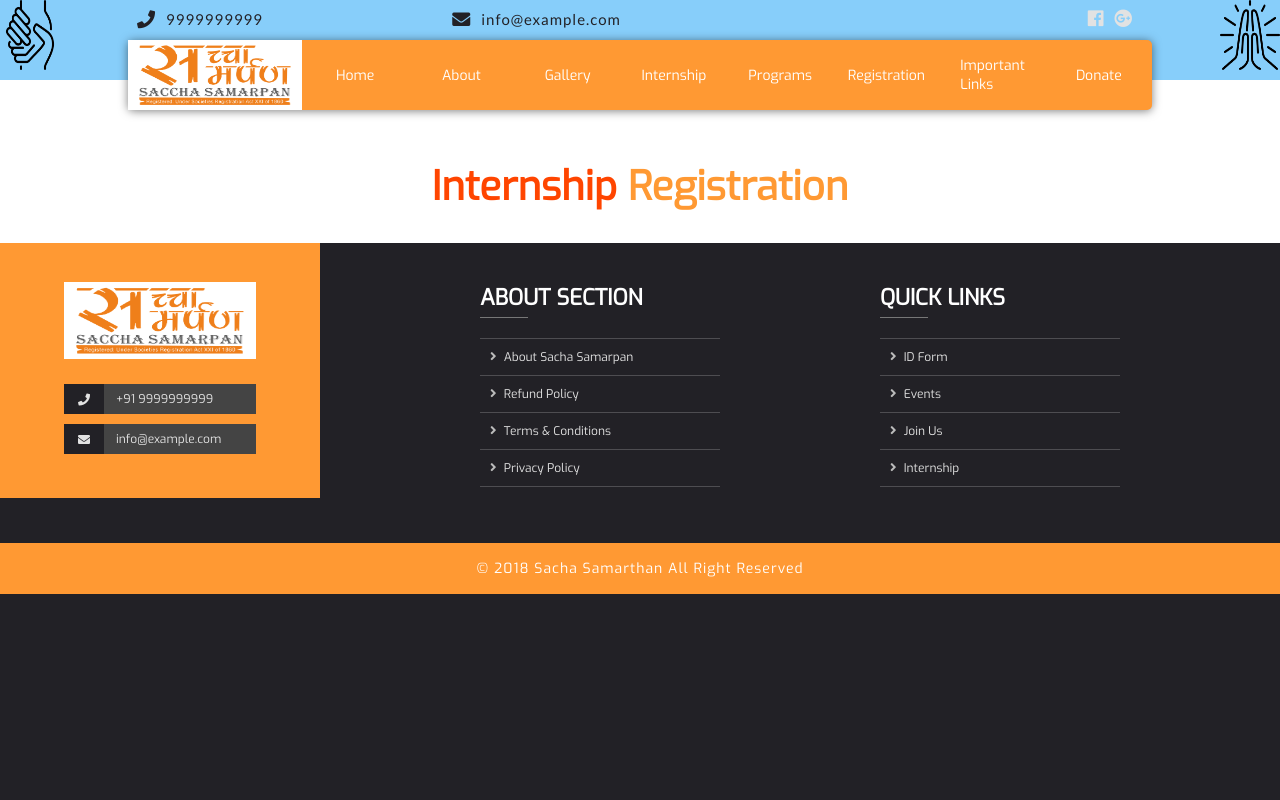
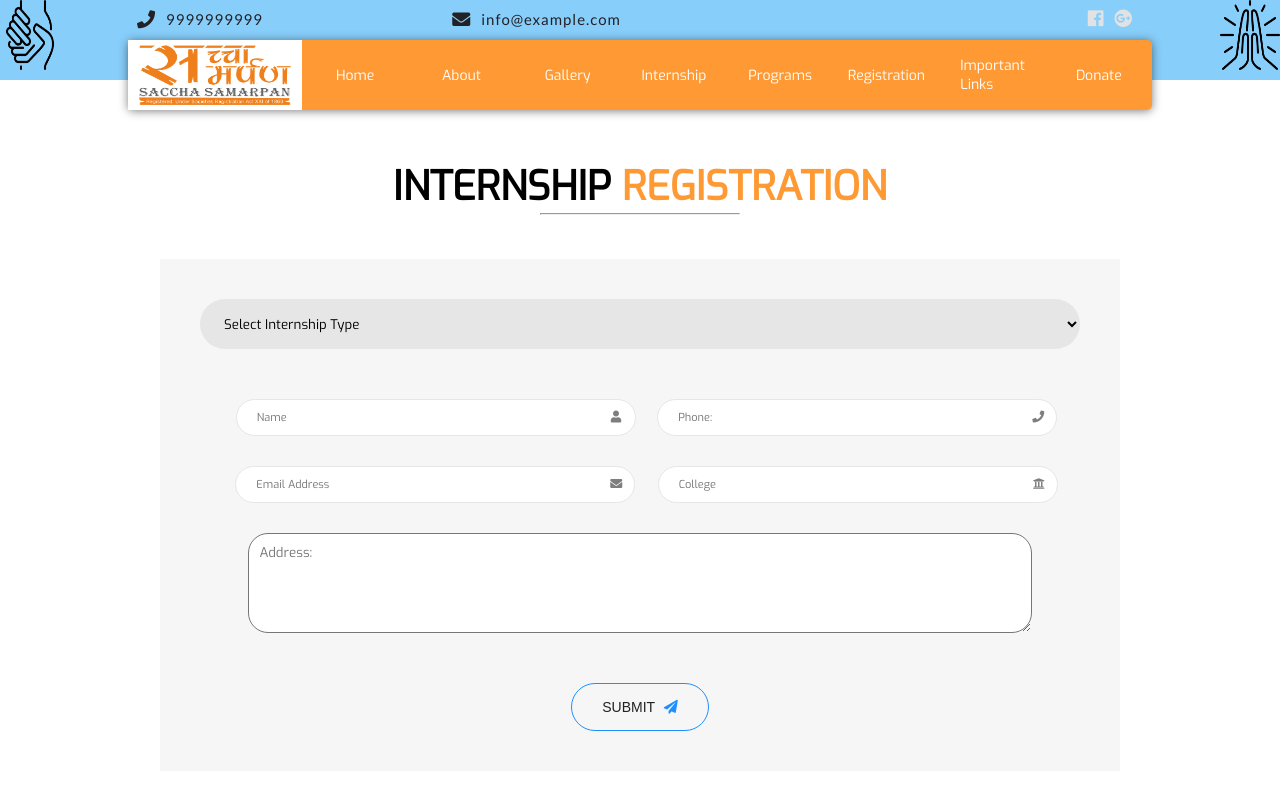
Before and after one commit to riverrz/sacha-samarpan-ngo, a React app in the folder client/: page /internship in a window 1280 px wide. Shown: the top 800 px of the page. Built offline with nearby package versions, Linux system fonts and the light colour scheme.

Commit message:
Complete Internship component

```diff
--- a/client/src/components/Donate/Donate.css
+++ b/client/src/components/Donate/Donate.css
@@ -38,15 +38,19 @@
   padding: 4rem 0;
   flex-wrap: wrap;
   background-color: #f6f6f6;
-  justify-content: space-around;
+  justify-content: space-evenly;
+}
+.address__container {
+  width: 40rem;
 }
 .donate__address {
   padding: 1rem;
-  width: 40rem;
+  width: 100%;
   height: 10rem;
   font-family: inherit;
   outline: none;
   margin-bottom: 3rem;
+  border-radius: 20px;
 }
 .donate__button__container {
   width: 40rem;
--- a/client/src/components/Donate/Donate.js
+++ b/client/src/components/Donate/Donate.js
@@ -34,8 +34,9 @@ const donate = props => {
           placeholder="PAN Number"
           iconClass="fas fa-address-card"
         />
-
+      <div className={classes.address__container}>
         <textarea placeholder="Address:" className={classes.donate__address} />
+        </div>
         <Inputfield
           type="text"
           placeholder="Amount(Rs)"
--- a/client/src/components/Internship/Internship.css
+++ b/client/src/components/Internship/Internship.css
@@ -1,3 +1,84 @@
 .heading__primary {
-    color: orangered;
+    text-transform: uppercase;
 }
+.horizontalRule--mid {
+    width: 20rem;
+    margin: auto;
+}
+
+.internship__form {
+    background-color: #f6f6f6;
+    padding: 4rem;
+    margin: 4rem auto;
+    width: 75%;
+}
+.select__container {
+    width: 100%;
+    text-align: left;
+}
+.internship__select {
+    background-color: #fff;
+    border: none;
+    outline: none;
+    border-radius: 30px;
+    background-color: #e6e6e6;
+    font-family: inherit;
+    cursor: pointer;
+}
+.internship__select--big {
+    padding: 1rem 2rem;
+    width: 100%;
+    height: 5rem;
+    margin-bottom: 2rem;
+}
+.internship__select--small {
+    width: 40rem;
+    padding: 0.8rem 2rem;
+}
+.internship__fields__container {
+  display: flex;
+  padding: 3rem 0;
+  flex-wrap: wrap;
+  background-color: #f6f6f6;
+  justify-content: space-evenly;
+  align-items: flex-start;
+}
+
+.internship__address {
+    padding: 1rem;
+  width: 89%;
+  height: 10rem;
+  font-family: inherit;
+  outline: none;
+  border-radius: 20px;
+}
+.internship__button__container {
+    margin-top: 2rem;
+    text-align: center;
+}
+.internship__button__container i {
+    margin-left: 5px;
+    color: dodgerblue;
+}
+.internship__submitButton {
+    padding: 1.5rem 3rem;
+    border: 1.5px solid dodgerblue;
+    border-radius: 30px;
+    font-size: 1.4rem;
+    color: #222222;
+    text-transform: uppercase;
+    background: transparent;
+    outline: none;
+    cursor: pointer;
+    transition: all .2s;
+}
+.internship__submitButton:hover {
+    background-color: dodgerblue;
+    color: #fff;
+}
+.internship__submitButton:active {
+    transform: translateY(3px);
+}
+.internship__submitButton:hover i {
+    color: #fff;
+}
--- a/client/src/components/Internship/Internship.js
+++ b/client/src/components/Internship/Internship.js
@@ -1,7 +1,37 @@
-import React from "react";
+import React, { Component } from "react";
 import classes from "./Internship.css";
-import WhiteContainer from '../../containers/WhiteContainer/WhiteContainer';
-const internship = props => {
+import WhiteContainer from "../../containers/WhiteContainer/WhiteContainer";
+import Inputfield from "../../components/Inputfield/Inputfield";
+
+class Internship extends Component {
+  state = {
+    type: ""
+  };
+  changeTypeHandler = event => {
+    this.setState({
+      type: event.target.value
+    });
+  };
+  render() {
+    let batchField = null;
+    if (this.state.type === "summer") {
+      batchField = (
+        <select
+          className={
+            classes.internship__select +
+            " " +
+            classes["internship__select--small"]
+          }
+          required
+        >
+          <option value="" disabled selected hidden>
+            Choose Starting Batch
+          </option>
+          <option value="June 1">June 1</option>
+          <option value="June 15">June 15</option>
+        </select>
+      );
+    }
     return (
       <WhiteContainer>
         <h1 className={classes.heading__primary}>
@@ -9,9 +39,64 @@ const internship = props => {
           <span className={classes["heading__primary--saffron"]}>
             Registration
           </span>
+          <hr className={classes["horizontalRule--mid"]} />
         </h1>
+
+        <form className={classes.internship__form}>
+          <div className={classes.select__container}>
+            <select
+              className={
+                classes.internship__select +
+                " " +
+                classes["internship__select--big"]
+              }
+              required
+              onChange={this.changeTypeHandler}
+            >
+              <option value="" disabled selected hidden>
+                Select Internship Type
+              </option>
+              <option value="summer">Summer Internship</option>
+              <option value="virtual">Virtual Internship</option>
+            </select>
+          </div>
+          <div className={classes.internship__fields__container}>
+            {batchField}
+            <Inputfield
+              type="text"
+              placeholder="Name"
+              iconClass="fas fa-user"
+            />
+            <Inputfield
+              type="text"
+              placeholder="Phone:"
+              iconClass="fas fa-phone"
+            />
+            <Inputfield
+              type="email"
+              placeholder="Email Address"
+              iconClass="fas fa-envelope"
+            />
+            <Inputfield
+              type="text"
+              placeholder="College"
+              iconClass="fas fa-university"
+            />
+            <textarea
+              placeholder="Address:"
+              className={classes.internship__address}
+              required
+            />
+          </div>
+          <div className={classes.internship__button__container}>
+            <button className={classes.internship__submitButton}>
+              Submit <i className="fas fa-paper-plane" />
+            </button>
+          </div>
+        </form>
       </WhiteContainer>
     );
-};
+  }
+}
 
-export default internship;
+export default Internship;
```
Lines whose indentation alone changed are shown as unchanged.
